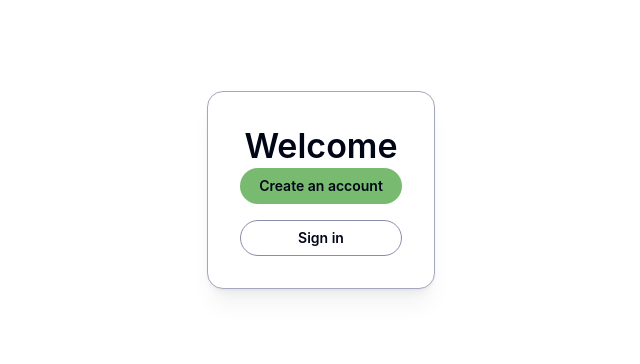
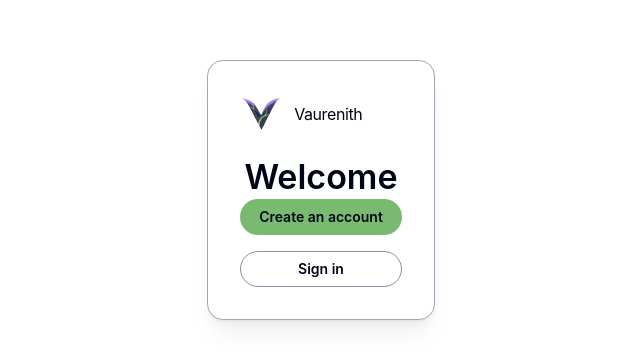
Before and after one commit to Shshdevs/VaurenithClient, a React (Vite) app: page /identity/create-user in a window 1280 px wide. Shown: the part 210-574 px from the top of the page, without its empty margins (319-959 px from the left). Built offline with nearby package versions, Linux system fonts and the light colour scheme; no server answers.

Commit message:
feat(branding): apply branding

```diff
--- /dev/null
+++ b/src/presentation/components/BrandLogo/index.module.scss
@@ -0,0 +1,70 @@
+.logo {
+  display: flex;
+  width: 100%;
+  min-width: 0;
+  align-items: center;
+  gap: var(--mantine-spacing-sm);
+}
+
+.icon {
+  display: block;
+  width: 42px;
+  height: 42px;
+  flex: 0 0 auto;
+  object-fit: contain;
+}
+
+.header {
+  width: auto;
+  max-width: min(260px, calc(100vw - 112px));
+  flex: 0 1 auto;
+}
+
+.header .icon {
+  width: 40px;
+  height: 40px;
+}
+
+.header .name {
+  font-size: 1.2rem;
+}
+
+.header .combined {
+  width: min(100%, 220px);
+  max-height: 52px;
+}
+
+.name {
+  overflow: hidden;
+  color: var(--mantine-color-text);
+  font-size: var(--mantine-font-size-lg);
+  font-weight: 700;
+  letter-spacing: -0.025em;
+  text-overflow: ellipsis;
+  white-space: nowrap;
+}
+
+.combined {
+  display: none;
+  width: min(100%, 220px);
+  max-height: 60px;
+  margin-inline: auto;
+  object-fit: contain;
+}
+
+.compact {
+  justify-content: center;
+}
+
+.dark:not(.compact) .icon,
+.dark:not(.compact) .name {
+  display: none;
+}
+
+.dark:not(.compact) .combined {
+  display: block;
+}
+
+.dark.compact .icon {
+  filter: drop-shadow(0 0 2px var(--mantine-color-white));
+}
--- /dev/null
+++ b/src/presentation/components/BrandLogo/index.tsx
@@ -0,0 +1,35 @@
+import { Text, useComputedColorScheme } from '@mantine/core'
+import css from './index.module.scss'
+import combinedLogo from '../../../../assets/branding/CombineLogo.svg'
+import iconLogo from '../../../../assets/branding/IconLogo.svg'
+
+type BrandLogoProps = {
+  compact?: boolean
+  header?: boolean
+  className?: string
+}
+
+export function BrandLogo({ compact = false, header = false, className }: BrandLogoProps) {
+  const colorScheme = useComputedColorScheme('light')
+  const classNames = [
+    css.logo,
+    compact ? css.compact : '',
+    header ? css.header : '',
+    colorScheme === 'dark' ? css.dark : '',
+    className ?? '',
+  ]
+    .filter(Boolean)
+    .join(' ')
+
+  return (
+    <div className={classNames}>
+      <img src={iconLogo} alt="" className={css.icon} />
+      {!compact && (
+        <>
+          <Text className={css.name}>Vaurenith</Text>
+          <img src={combinedLogo} alt="Vaurenith" className={css.combined} />
+        </>
+      )}
+    </div>
+  )
+}
--- a/src/presentation/components/Layout/index.tsx
+++ b/src/presentation/components/Layout/index.tsx
@@ -4,6 +4,7 @@ import { useDisclosure } from '@mantine/hooks'
 import { useEffect, useRef, useState, type ReactNode } from 'react'
 import { useTranslation } from 'react-i18next'
 import type { LucideIcon } from 'lucide-react'
+import { BrandLogo } from '@/presentation/components/BrandLogo'
 import css from './index.module.scss'
 
 const NAVBAR_MIN_WIDTH = 86
@@ -96,9 +97,21 @@ export function Layout({ children, navLinks }: LayoutProps) {
     >
       <AppShell.Header>
         <Group className={css.headerGroup}>
-          <Burger opened={mobileOpened} onClick={toggleMobile} hiddenFrom="sm" size="sm" />
-          <Burger opened={!isCollapsed} onClick={toggleDesktop} visibleFrom="sm" size="sm" />
-          <span>{t('layout.burgerLabel')}</span>
+          <Burger
+            opened={mobileOpened}
+            onClick={toggleMobile}
+            hiddenFrom="sm"
+            size="sm"
+            aria-label={t('layout.burgerLabel')}
+          />
+          <Burger
+            opened={!isCollapsed}
+            onClick={toggleDesktop}
+            visibleFrom="sm"
+            size="sm"
+            aria-label={t('layout.burgerLabel')}
+          />
+          <BrandLogo header />
         </Group>
       </AppShell.Header>
 
--- a/src/presentation/locales/en.json
+++ b/src/presentation/locales/en.json
@@ -1,6 +1,6 @@
 {
   "layout": {
-    "header": "Useful tips",
+    "header": "Helpful tips",
     "footer": "Always at the bottom",
     "burgerLabel": "The burger icon is always visible",
     "resizeNavbar": "Resize navigation panel"
--- a/src/presentation/pages/identity/CreateUser/index.module.scss
+++ b/src/presentation/pages/identity/CreateUser/index.module.scss
@@ -9,6 +9,11 @@
   width: 100%;
 }
 
+.brandLogo {
+  max-width: 240px;
+  margin: 0 auto var(--mantine-spacing-lg);
+}
+
 .title {
   margin-bottom: var(--mantine-spacing-xl);
   text-align: center;
--- a/src/presentation/pages/identity/CreateUser/index.tsx
+++ b/src/presentation/pages/identity/CreateUser/index.tsx
@@ -6,6 +6,7 @@ import type { ClientPlatform } from '@/domain/identity/ClientDevice'
 import { useIdentityApi } from '@/presentation/app/identity/useIdentityApi'
 import { useIdentityAuth } from '@/presentation/app/identity/useIdentityAuth'
 import { usePlatform } from '@/presentation/app/usePlatform'
+import { BrandLogo } from '@/presentation/components/BrandLogo'
 import css from './index.module.scss'
 
 const NICKNAME_KEY = 'vaurenith.nickname'
@@ -104,6 +105,7 @@ export function CreateUserPage() {
     <main className={css.page}>
       <Container size={440}>
         <Paper className={css.card} withBorder p="xl" radius="lg">
+          <BrandLogo className={css.brandLogo} />
           <Title order={1} className={css.title}>
             {t('registration.title')}
           </Title>
```
